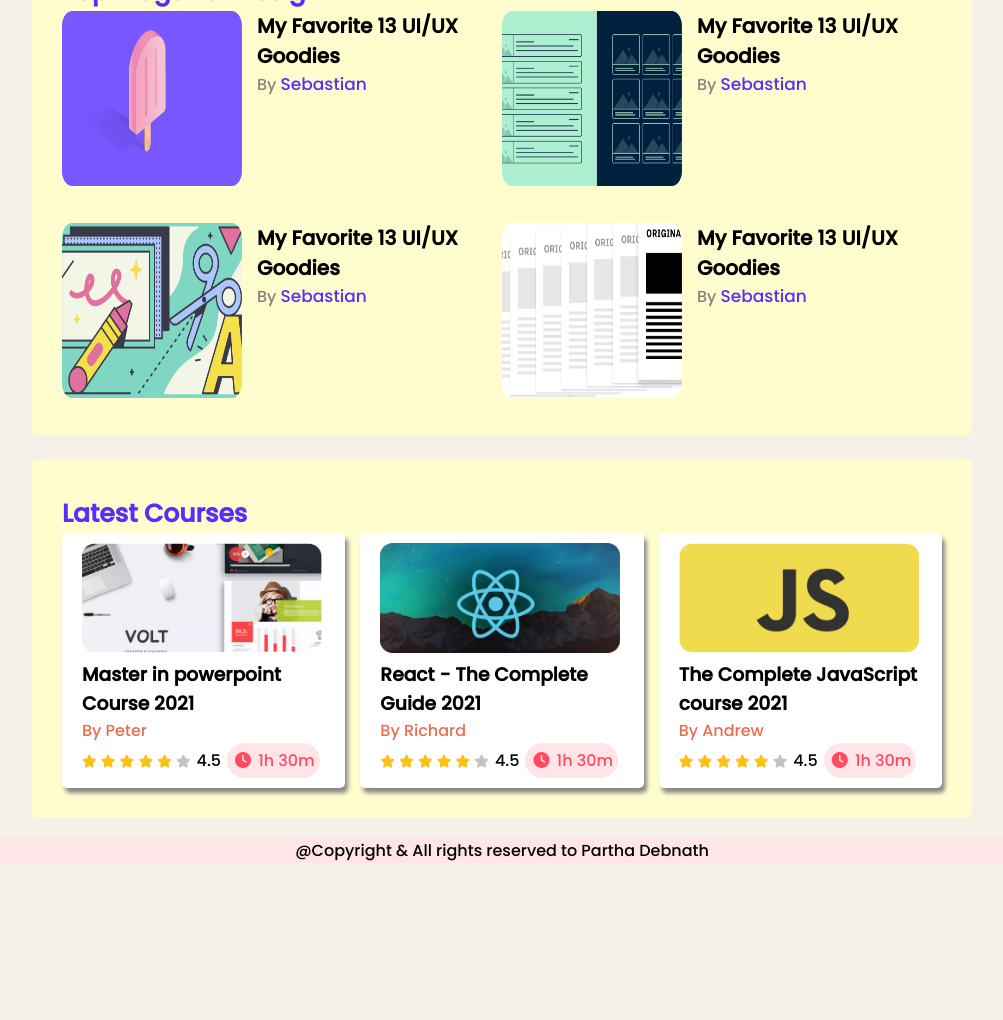
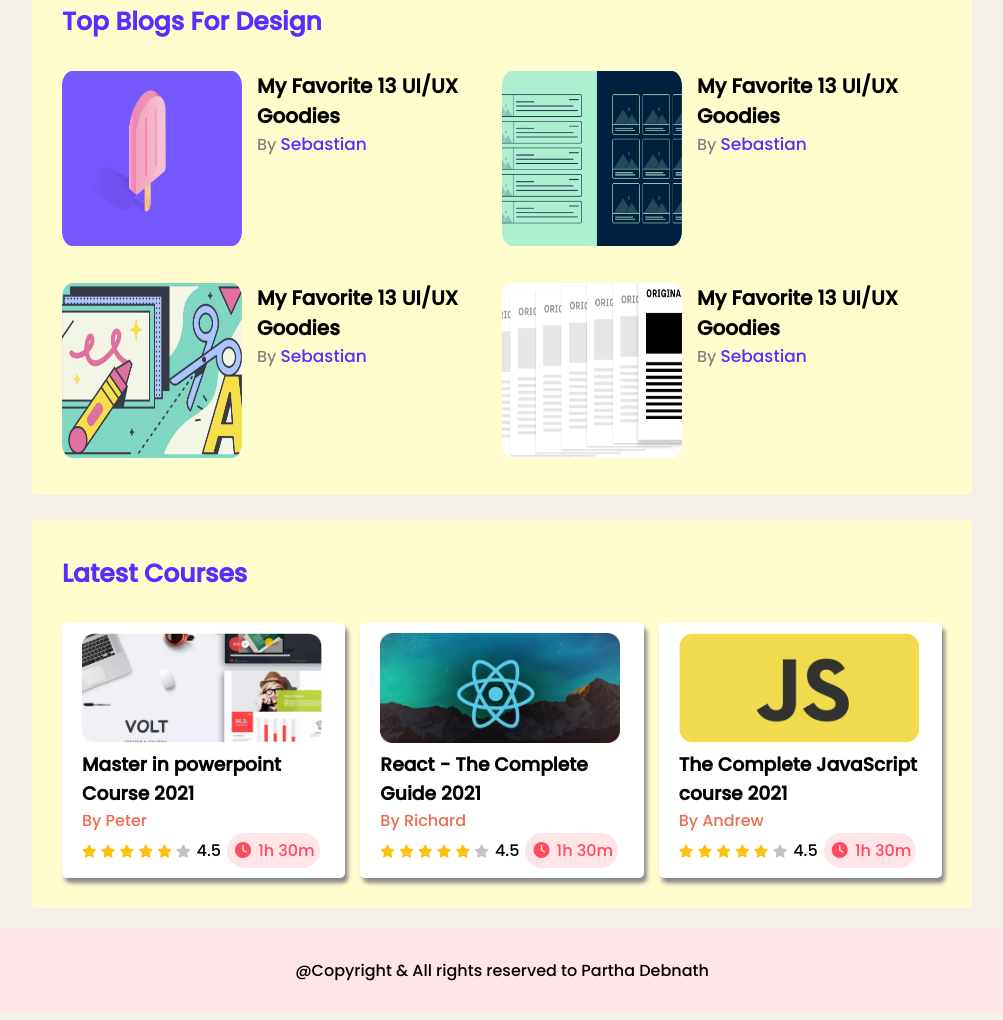
Before and after one commit to Parthadeb1/Leader-Board, a plain HTML site: page index.html in a window 1280 px wide. Shown: the part 412-1432 px from the top of the page, without its empty margins (138-1141 px from the left). Before the commit the page ends 1275 px from the top, so only its background shows below. Drawn offline with Linux system fonts and the light colour scheme.

Commit message:
style modified

```diff
--- a/style.css
+++ b/style.css
@@ -80,6 +80,7 @@ main{
     color: #562EFF;
     font-size: 25px;
     margin-top:5px;
+    margin-bottom: 30px;
 
 }
 .players{
@@ -197,7 +198,9 @@ hr{
 /* footer section */
 
 .footer{
-    margin-top:20px;
+    margin:20px;
+    padding:30px;
+    border-radius: 10px;
     background-color: #FFE4E8;
 }
 .footer p{
```
